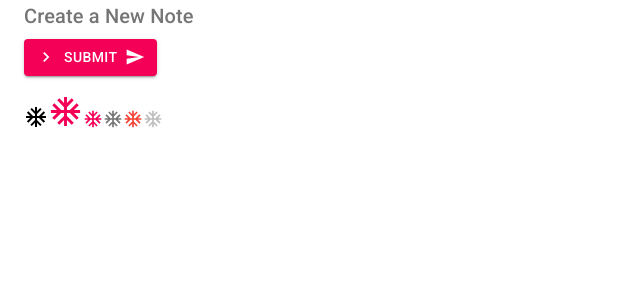
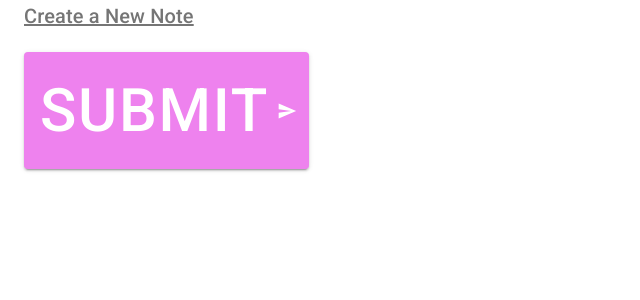
Before and after one commit to OlehFilyak/material-ui-tutorial, a React (Create React App) app: page /create in a window 1280 px wide. Shown: the top 300 px of the page, without its empty margins (0-640 px from the left). Built offline with nearby package versions, Linux system fonts and the light colour scheme.

Commit message:
adding costom styles to project

```diff
--- a/src/pages/Create.js
+++ b/src/pages/Create.js
@@ -1,16 +1,30 @@
 import React from 'react';
 import Typography from '@material-ui/core/Typography';
 import Button from '@material-ui/core/Button';
-import ButtonGroup from '@material-ui/core/ButtonGroup';
 import Container from '@material-ui/core/Container';
-import KeyboardArrowRightIcon from '@material-ui/icons/KeyboardArrowRight';
 import SendIcon from '@material-ui/icons/Send';
-import AcUnitOutlinedIcon from '@material-ui/icons/AcUnitOutlined';
+import { makeStyles } from '@material-ui/core';
+
+const useStyles = makeStyles({
+  btn: {
+    fontSize: 60,
+    backgroundColor: 'violet',
+    '&:hover': {
+      background: 'blue',
+    },
+  },
+  title: {
+    textDecoration: 'underline',
+    marginBottom: 20,
+  },
+});
 
 export default function Create() {
+  const classes = useStyles();
   return (
     <Container>
       <Typography
+        className={classes.title}
         variant="h6"
         color="textSecondary"
         component="h2"
@@ -20,26 +34,15 @@
       </Typography>
 
       <Button
+        className={classes.btn}
         onClick={() => console.log('you clicked me')}
         type="submit"
         color="secondary"
         variant="contained"
-        startIcon={<KeyboardArrowRightIcon />}
         endIcon={<SendIcon />}
       >
         Submit
       </Button>
-
-      <br />
-
-      {/* icons */}
-      <br />
-      <AcUnitOutlinedIcon />
-      <AcUnitOutlinedIcon color="secondary" fontSize="large" />
-      <AcUnitOutlinedIcon color="secondary" fontSize="small" />
-      <AcUnitOutlinedIcon color="action" fontSize="small" />
-      <AcUnitOutlinedIcon color="error" fontSize="small" />
-      <AcUnitOutlinedIcon color="disabled" fontSize="small" />
     </Container>
   );
 }
```
